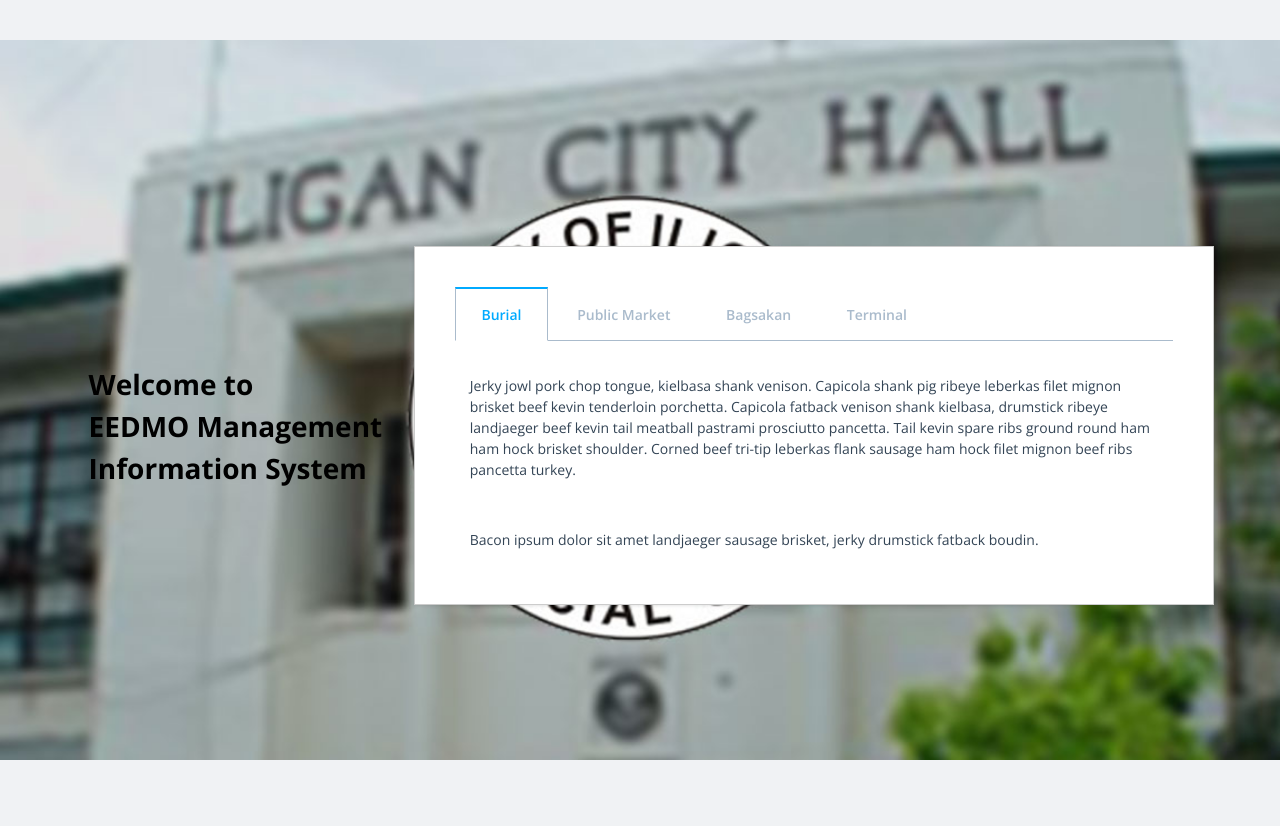
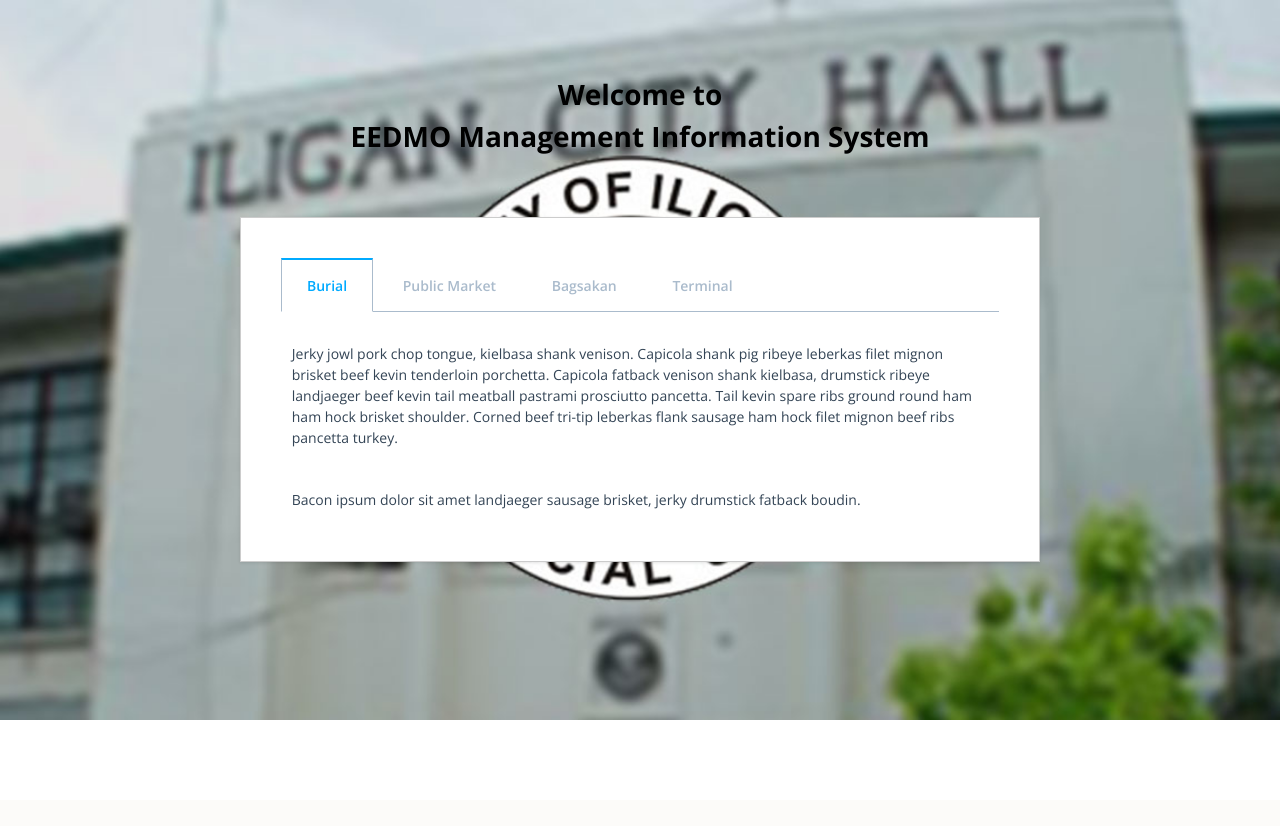
Before and after one commit to sheeshcake/EEDMIS-Native, a PHP site: page / in a window 1280 px wide. After the commit the page ends 720 px from the top, so only its background shows below. Run offline with PHP 8.4, Linux system fonts and the light colour scheme.

Commit message:
Add files via upload

```diff
--- a/index.php
+++ b/index.php
@@ -5,11 +5,14 @@
 	<script src="jquery-3.4.1.min.js"></script>
 	<script type="text/javascript" src="style-js.js"></script>
 	<title>EEDMIS</title>
-	<h1>Welcome to<br>EEDMO Management Information System</h1>
+	<!--  -->
 </head>
 
 <body>
-
+	<center>
+		<h1 id="title">Welcome to<br>EEDMO Management Information System</h1>
+	</center>
+<div id="main">
 <main>
 
   <input id="tab1" type="radio" name="tabs" checked>
@@ -63,5 +66,7 @@
 </main>
 </div>
 
+</div>
+
 </body>
 </html>
--- a/style.css
+++ b/style.css
@@ -1,20 +1,31 @@
 @import url('https://fonts.googleapis.com/css?family=Open+Sans:400,600,700');
 @import url('https://maxcdn.bootstrapcdn.com/font-awesome/4.7.0/css/font-awesome.min.css');
 
-*,*::before,*::after{margin:0;padding:2%;box-sizing:border-box;}html,body{height:100vh;}body{display:flex;align-items:center;justify-content:center;padding:40px;font:14px/1.5 'Open Sans',sans-serif;color:#345;background:#f0f2f4;}
+*,*::before,*::after{
+   margin:0;
+   padding:1.5%;
+   box-sizing:border-box;
+}
+html,body{
+   height:100%;
+   font:14px/1.5 'Open Sans',sans-serif;
+}
+#main{
+   display:flex;
+   align-items:center;
+   justify-content:center;
+   padding:2%;
+   color:#345;
+}
 
 p:not(:last-child) {
   margin: 0 0 20px;
 }
 
-h1{
-   color: black;
-}
 body{
    background-image: url("img/background.jpg");
    background-repeat: no-repeat;
    background-size: 100%;
-   background-position: center;
 }
 
 main {
```
